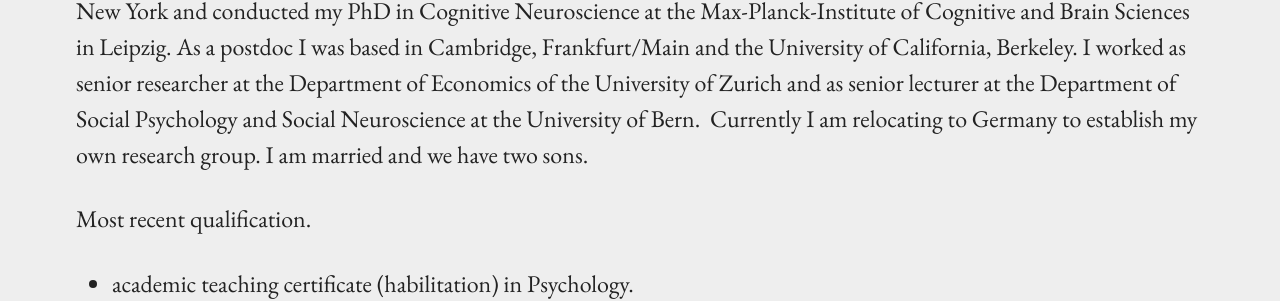
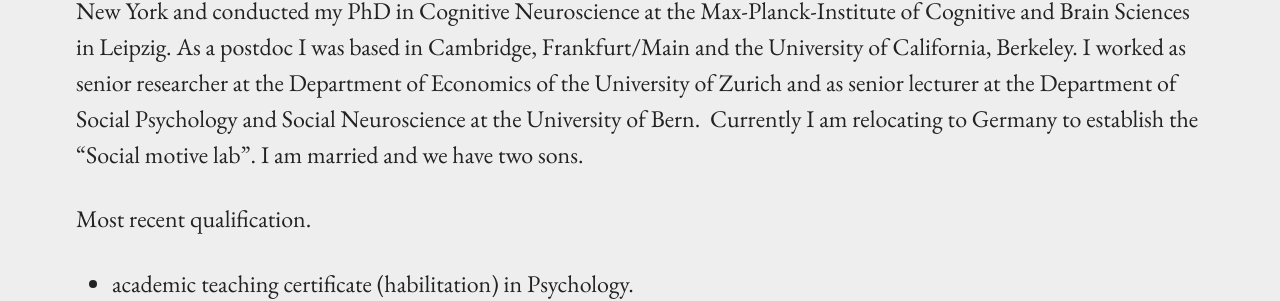
Before and after one commit to grithein/grithein, a Jekyll site: the page built from cv.md, in a window 1280 px wide. Shown: the part 269-570 px from the top of the page. Built offline with Jekyll 4.4.1, drawn with Linux system fonts in a browser that asks for light colours; some of the changed text lies outside the part shown.

Commit message:
Update from Forestry.io - cv.md

```diff
--- a/cv.md
+++ b/cv.md
@@ -3,7 +3,7 @@ title: Short CV
 layout: page
 permalink: "/cv/"
 ---
-I did my undergraduate studies and Masters in Psychology at the Humboldt-University of Berlin and the City College of New York and conducted my PhD in Cognitive Neuroscience at the Max-Planck-Institute of Cognitive and Brain Sciences in Leipzig. As a postdoc I was based in Cambridge, Frankfurt/Main and the University of California, Berkeley. I worked as senior researcher at the Department of Economics of the University of Zurich and as senior lecturer at the Department of Social Psychology and Social Neuroscience at the University of Bern.  Currently I am relocating to Germany to establish my own research group. I am married and we have two sons.
+I did my undergraduate studies and Masters in Psychology at the Humboldt-University of Berlin and the City College of New York and conducted my PhD in Cognitive Neuroscience at the Max-Planck-Institute of Cognitive and Brain Sciences in Leipzig. As a postdoc I was based in Cambridge, Frankfurt/Main and the University of California, Berkeley. I worked as senior researcher at the Department of Economics of the University of Zurich and as senior lecturer at the Department of Social Psychology and Social Neuroscience at the University of Bern.  Currently I am relocating to Germany to establish the "Social motive lab". I am married and we have two sons.
 
 Most recent qualification.
 
```
